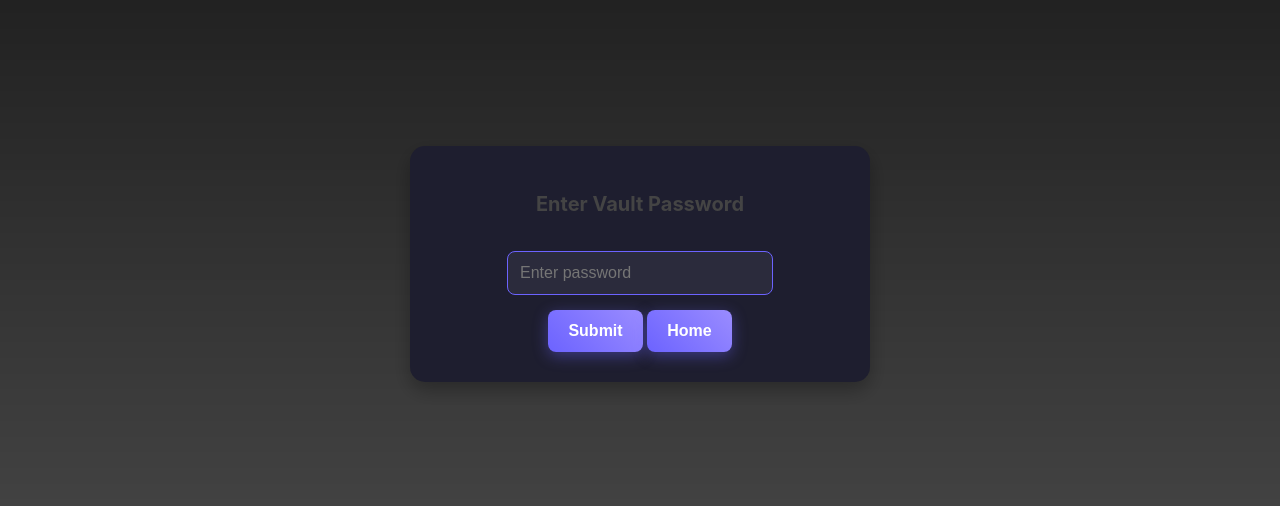
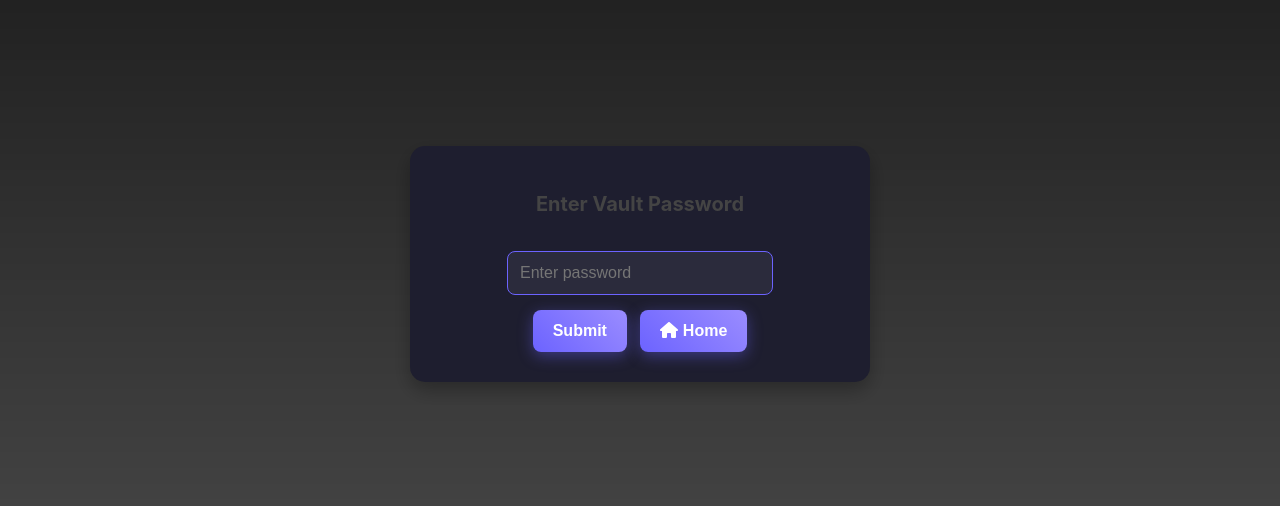
Before and after one commit to hmnhGeek/Spring-Boot-Music-App---Frontend, a React (Create React App) app: page /vault in a window 1280 px wide. Shown: the part 136-642 px from the top of the page. Built offline with nearby package versions, Linux system fonts and the light colour scheme; no server answers.

Commit message:
Home icon on vault modal

```diff
--- a/src/pages/Vault.jsx
+++ b/src/pages/Vault.jsx
@@ -214,9 +214,9 @@ const Vault = (props) => {
                 >
                   Submit
                 </button>
-                &nbsp;
+                &nbsp;&nbsp;&nbsp;
                 <button className="submit-button" onClick={() => navigate("/")}>
-                  Home
+                  <FontAwesomeIcon icon={faHome} /> Home
                 </button>
               </div>
             </div>
```
